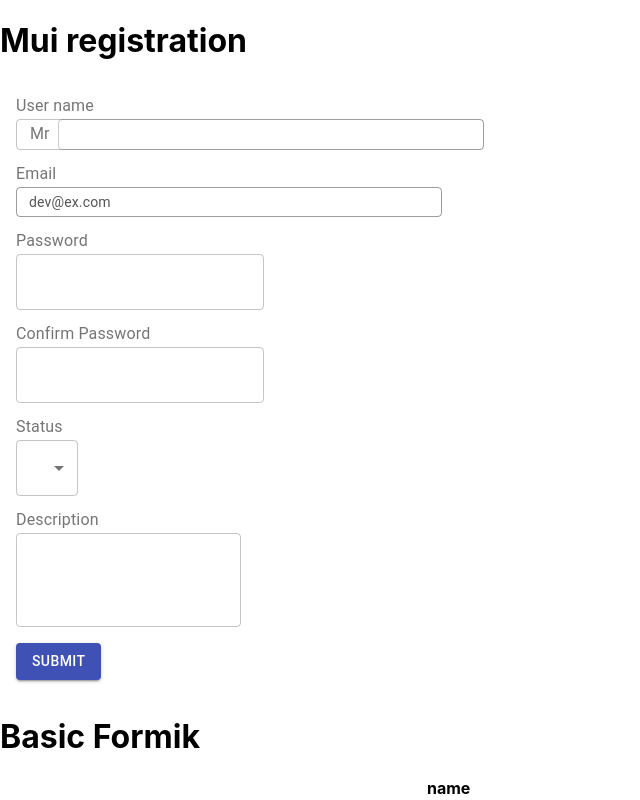
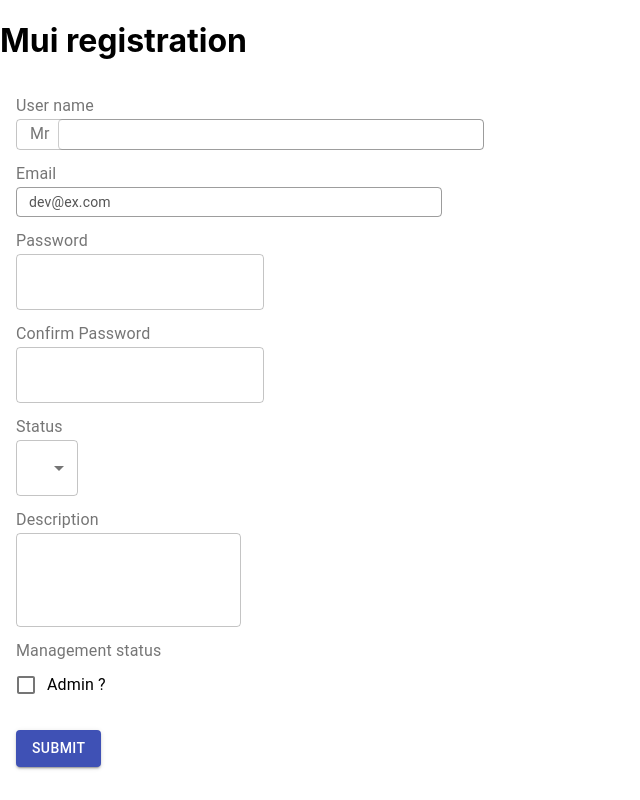
Before and after one commit to yescine/formik-Mui, a React (Create React App) app: page / in a window 1280 px wide. Shown: the top 800 px of the page, without its empty margins (0-640 px from the left). Built offline with nearby package versions, Linux system fonts and the light colour scheme.

Commit message:
add checkbox Option Boolean

```diff
--- a/src/container/FormikControl.jsx
+++ b/src/container/FormikControl.jsx
@@ -5,7 +5,7 @@
 import RadioButtons from './Forms/RadioButtons';
 import CheckboxGroup from './Forms/CheckboxGroup';
 import DatePicker from './Forms/DatePicker';
-import TexFieldMui from './Forms/ChakraInput';
+import {TexFieldMui, CheckBoxMuiBool} from './Forms/MaterialUiInput';
 
 function FormikControl (props) {
   const { control, ...rest } = props;
@@ -24,6 +24,8 @@
     return <DatePicker {...rest} />;
   case 'TextFieldMui':
     return <TexFieldMui {...rest} />;
+  case 'CheckBoxMuiBool':
+    return <CheckBoxMuiBool {...rest} />;
   default:
     return null;
   }
--- a/src/container/Forms/ChakraInput.js
+++ b/src/container/Forms/MaterialUiInput.js
@@ -1,15 +1,16 @@
 import React from 'react';
 import { Field } from 'formik';
 
+import TextError from '../Forms/TextError';
 import FormLabel from '@material-ui/core/FormLabel';
 import FormControl from '@material-ui/core/FormControl';
 import FormControlLabel from '@material-ui/core/FormControlLabel';
 import FormHelperText from '@material-ui/core/FormHelperText';
 import TextField from '@material-ui/core/TextField';
-import { InputAdornment, MenuItem } from '@material-ui/core';
+import { Checkbox, InputAdornment, MenuItem } from '@material-ui/core';
 
-function ChakraInput (props) {
-  const { label, name, placeholder, validate, options, select, multiline, rows, InputAbormentSt, InputAbormentEnd, ...rest } = props;
+export function TexFieldMui (props) {
+  const { label, name, validate, options, InputAbormentSt, InputAbormentEnd, ...rest } = props;
   return (
     <Field validate={validate?validate:null} name={name}>
       {({ field, form, meta }) => {
@@ -22,10 +23,6 @@
               id={name}
               error={meta.touched && form.errors[name]}
               helperText={meta.touched && form.errors[name]}
-              placeholder={placeholder}
-              select={select}
-              multiline={multiline}
-              rows={rows}
               InputProps={{
                 startAdornment: InputAbormentSt?<InputAdornment position="start">{InputAbormentSt}</InputAdornment>:null,
                 endAdornment:InputAbormentEnd?<InputAdornment position="end">{InputAbormentEnd}</InputAdornment>:null,
@@ -45,4 +42,31 @@
   );
 }
 
-export default ChakraInput;
+export function CheckBoxMuiBool (props) {
+  const { name, label, validate, placeholder, ...rest } = props;
+  return (
+    <Field validate={validate?validate:null} name={name}>
+      {({ field, form, meta }) => {
+        return (
+          <FormControl>
+            <FormLabel htmlFor={name}>{label}</FormLabel>
+            <FormControlLabel
+              control={
+                <Checkbox
+                  {...rest}
+                  {...field}
+                  name={name}
+                  color="primary"
+                />
+              }
+              label={placeholder}
+            />
+            <FormHelperText>
+              <TextError>{meta.touched && form.errors[name]}</TextError>
+            </FormHelperText>
+          </FormControl>
+        );
+      }}
+    </Field>
+  );
+}
--- a/src/views/Registration.jsx
+++ b/src/views/Registration.jsx
@@ -11,7 +11,8 @@
   password:'',
   confirmPassword:'',
   status:'',
-  description:''
+  description:'',
+  isAdmin:''
 };
 
 const statusOptions=[
@@ -26,6 +27,7 @@
     username: Yup.string().required('Required'),
     email: Yup.string().email('not valid email format').required('Required'),
     password: Yup.string().required('Password Required'),
+    isAdmin: Yup.bool().required('required status')
 
   });
   const validateConfirmPassword = (formik) => {
@@ -46,6 +48,7 @@
     {control:'TextFieldMui', type:'password', label:'Confirm Password', name:'confirmPassword', validate:validateConfirmPassword},
     {control:'TextFieldMui', select:true, label:'Status', name:'status', options:statusOptions},
     {control:'TextFieldMui', type:'text', multiline:true, rows:3, label:'Description', name:'description'},
+    {control:'CheckBoxMuiBool', label:'Management status',placeholder:'Admin ?', name:'isAdmin'},
   ];
   return (
     <Formik
```
